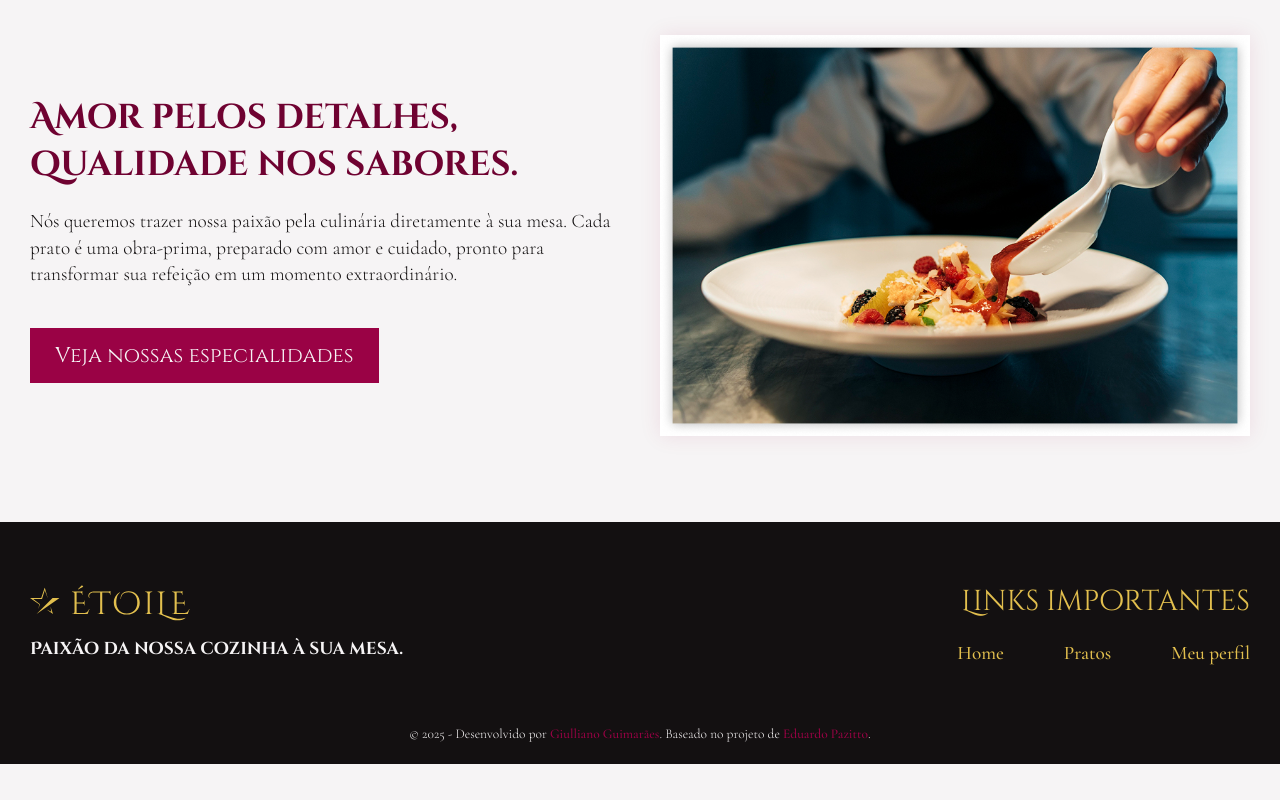
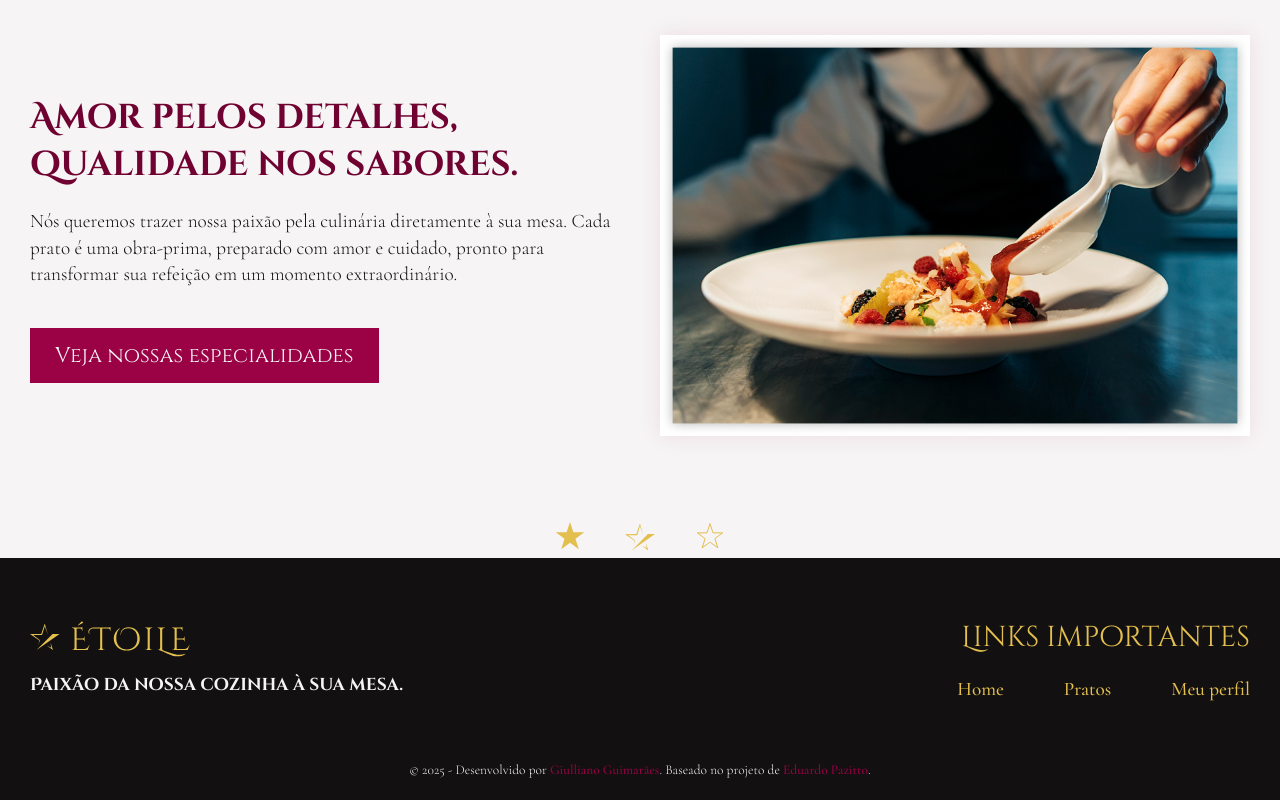
Before and after one commit to giullianoth/Etoile-React, a React (Vite) app: page / in a window 1280 px wide. Shown: the part 1523-2323 px from the top of the page. Before the commit the page ends 2287 px from the top, so only its background shows below. Built offline with nearby package versions, Linux system fonts and the light colour scheme.

Commit message:
componente de divisor

```diff
--- /dev/null
+++ b/src/components/Divider/Divider.module.css
@@ -0,0 +1,3 @@
+.divider {
+    text-align: center;
+}
--- /dev/null
+++ b/src/components/Divider/index.tsx
@@ -0,0 +1,12 @@
+import styles from "./Divider.module.css"
+import dividerImage from "/images/divider.svg"
+
+const Divider = () => {
+  return (
+    <div className={styles.divider}>
+        <img src={dividerImage} alt="Divider" />
+    </div>
+  )
+}
+
+export default Divider
--- a/src/pages/Home/index.tsx
+++ b/src/pages/Home/index.tsx
@@ -1,3 +1,4 @@
+import Divider from "../../components/Divider"
 import Hero from "../../components/pages/home/Hero"
 import Presentation1 from "../../components/pages/home/Presentation1"
 import Presentation2 from "../../components/pages/home/Presentation2"
@@ -8,6 +9,7 @@ const Home = () => {
             <Hero />
             <Presentation1 />
             <Presentation2 />
+            <Divider />
         </>
     )
 }
```
